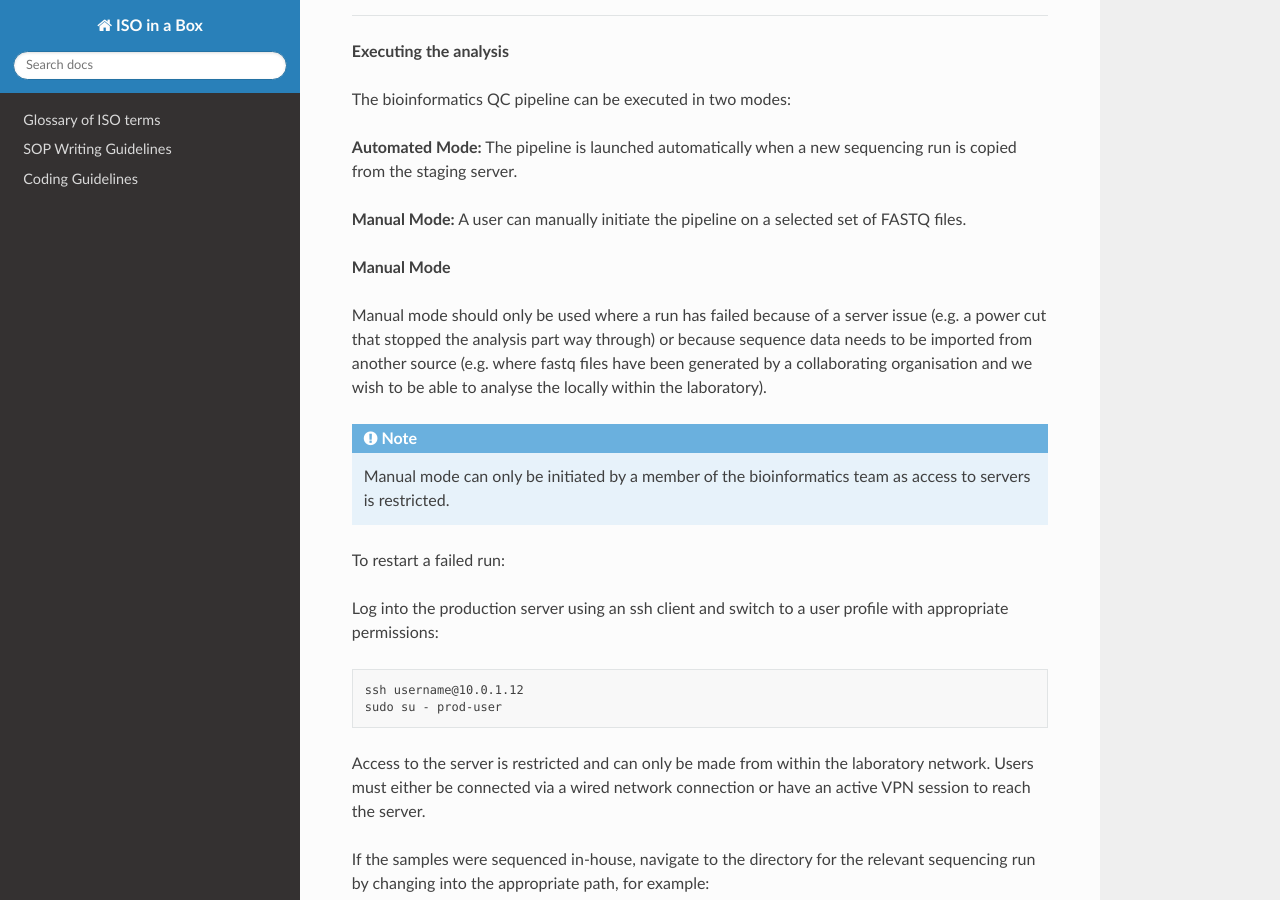
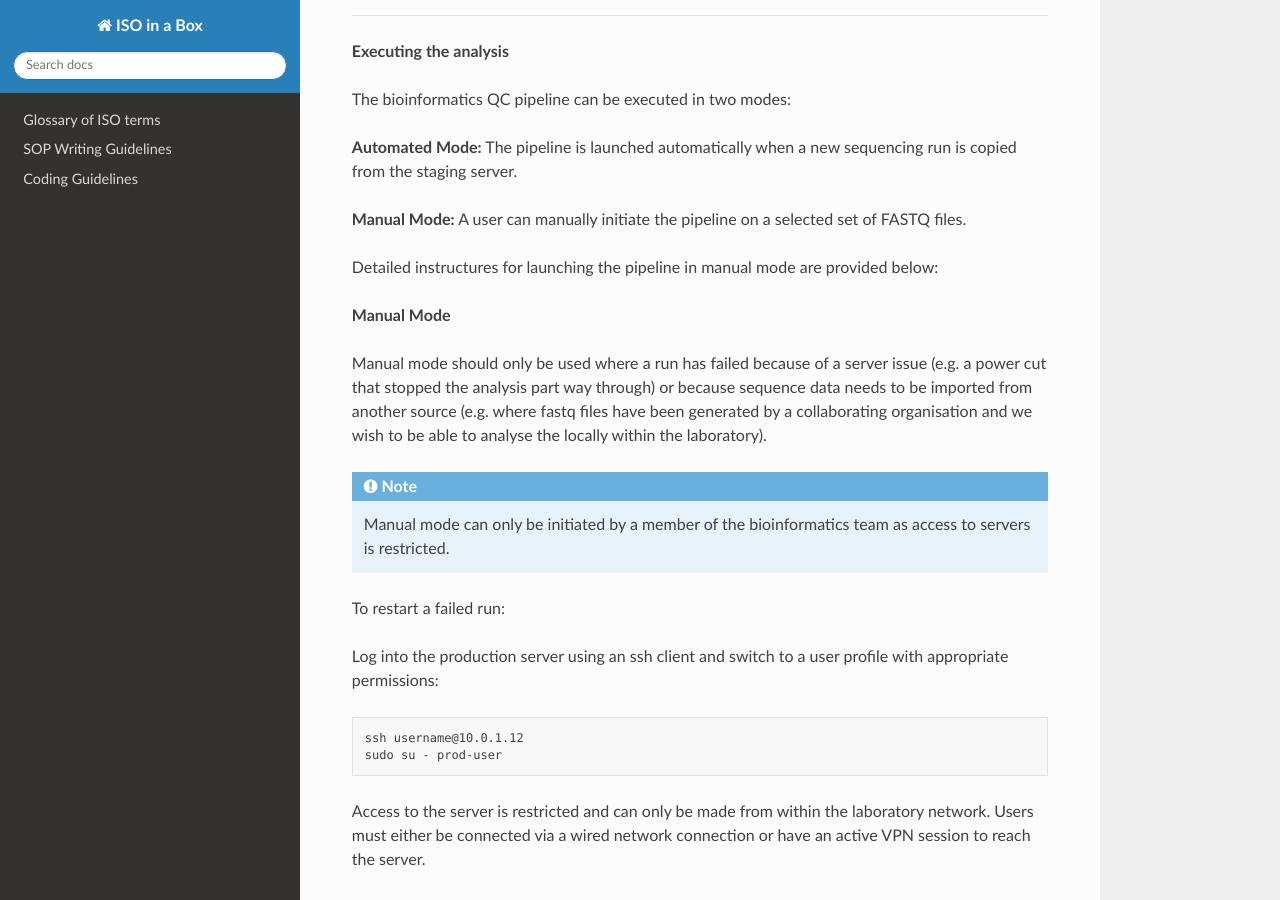
Before and after one commit to ASendellPrice/IIB-rtd, a Sphinx documentation site: the page built from docs/source/sop_guide_procedure_bioinformaticsqc.rst, in a window 1280 px wide and 900 px high, scrolled down 349 px. Built offline with Sphinx 7.4.7 and the Read the Docs theme 3.1.0, drawn with Linux system fonts in a browser that asks for light colours.

Commit message:
Fixed horizontal lines in dropdown

```diff
--- a/docs/source/sop_guide_procedure_bioinformaticsqc.rst
+++ b/docs/source/sop_guide_procedure_bioinformaticsqc.rst
@@ -14,6 +14,8 @@
 
 1.	**Automated Mode:** The pipeline is launched automatically when a new sequencing run is copied from the staging server.
 2.	**Manual Mode:** A user can manually initiate the pipeline on a selected set of FASTQ files.
+
+Detailed instructures for launching the pipeline in manual mode are provided below:
 
 **Manual Mode**
 
@@ -59,6 +61,11 @@
 
 Once sufficient compute resources become available, the job scheduler will start the pipeline. The scheduler is configured so that jobs allocated to the production queue are prioritised; therefore, the QC pipeline should normally commence within a few minutes, depending on resource availability.
 
+.. raw:: html
+
+   <hr>
+
+
 **Pipeline completion**
 
 The bioinformatics QC pipeline completes the following steps:
@@ -100,3 +107,7 @@
 ``/mnt/data/analysis/<WORKSTREAM>/<RUN_ID>/qc/centrifuge/``
 
 Contains a graphic report summarising the species assignments of reads that could be classified using Centrifuge.
+
+.. raw:: html
+
+   <hr>
```
